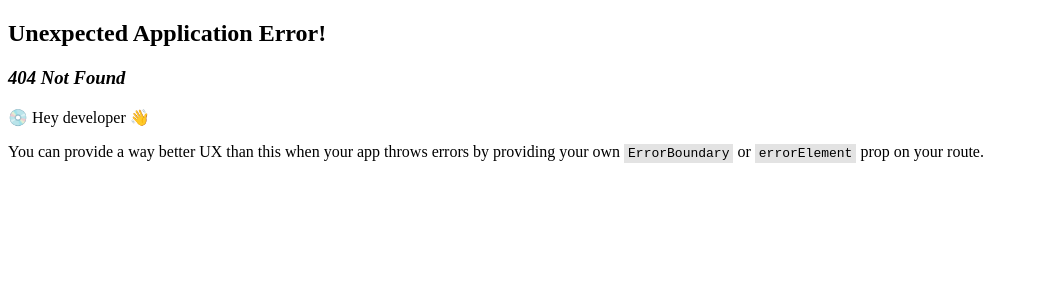
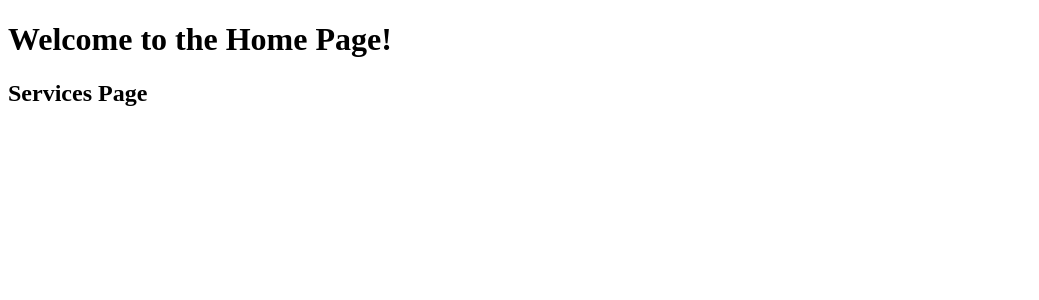
Before and after one commit to aukabanana/csc-router-app, a React (Vite) app: page /service in a window 1280 px wide. Before the commit this address had no page. Shown: the top 300 px of the page, without its empty margins (0-1039 px from the left). Built offline with nearby package versions, Linux system fonts and the light colour scheme.

Commit message:
feat(add): api,servicepage.tsx

```diff
--- a/src/App.tsx
+++ b/src/App.tsx
@@ -1,3 +1,10 @@
+import { Outlet } from 'react-router-dom'
+
 export default function App() {
-  return <h1>Welcome to the Home Page!</h1>;
+  return (
+    <>
+      <h1>Welcome to the Home Page!</h1>
+      <Outlet />
+    </>
+  )
 }
--- /dev/null
+++ b/src/pages/Api.tsx
@@ -0,0 +1,7 @@
+export default function Api () {
+    return (
+        <>
+            <h1>Api Page</h1>
+        </>
+    )
+}
--- /dev/null
+++ b/src/pages/ServicePage.tsx
@@ -0,0 +1,7 @@
+export default function ServicePage() {
+  return (
+    <>
+      <h2>Services Page</h2>
+    </>
+  );
+}
```
Also changed, not shown: src/main.tsx (+19 -7 lines).
